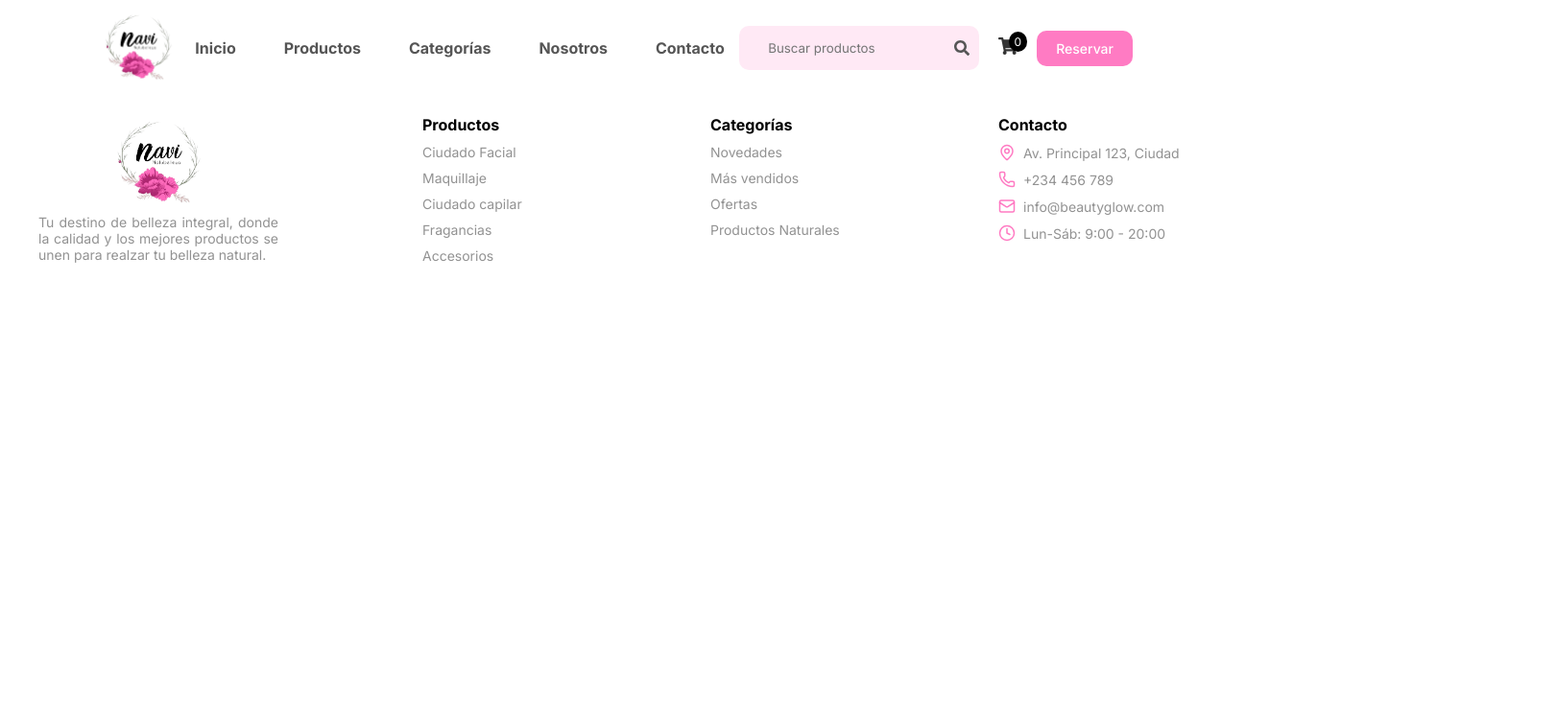
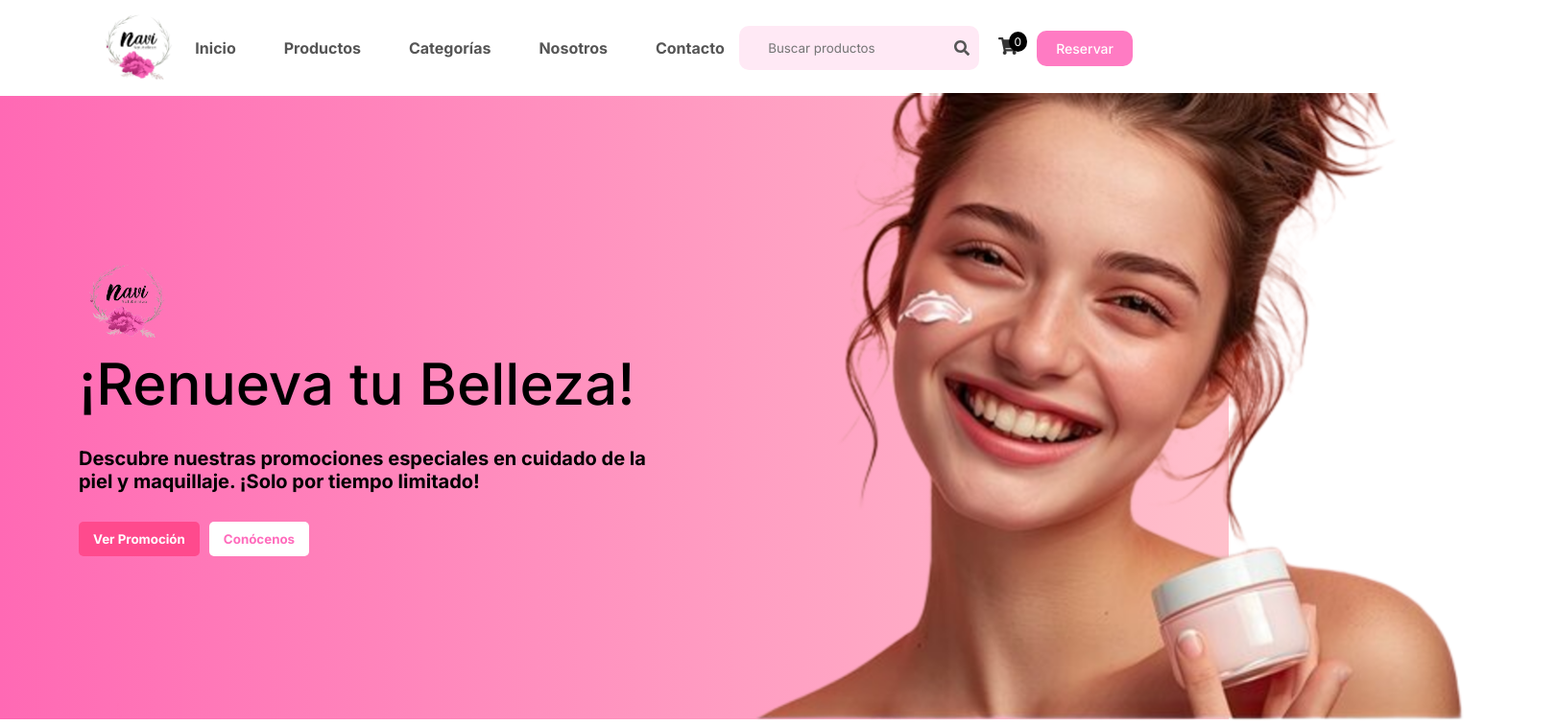
Before and after one commit to RKSAMANIEGO/naviri-web, a React (Vite) app: page / in a window 1280 px wide. Shown: the top 756 px of the page at 96% size, 1622 px wide, since content can reach past the window. Built offline with nearby package versions, Linux system fonts and the light colour scheme.

Commit message:
avance header, footer y page principal

```diff
--- a/src/pages/home/Home.jsx
+++ b/src/pages/home/Home.jsx
@@ -1,6 +1,7 @@
+import styles from "./home.module.css";
 import Header from "../../components/header/header";
 import Footer from "../../components/footer/Footer";
-
+import SectionPrincipal from "../../pages/sectionPrincipal/SectionPrincipal";
 
 export const Home = () => {
 
@@ -8,7 +9,9 @@ export const Home = () => {
     <>
     <Header/>
 
-
+    <div id="principal">
+      <SectionPrincipal/>
+    </div>
 
 
     <Footer/>
--- /dev/null
+++ b/src/pages/home/Home.module.css
@@ -0,0 +1,3 @@
+body, html {
+    overflow-x: hidden;
+  }
--- /dev/null
+++ b/src/pages/sectionPrincipal/SectionPrincipal.jsx
@@ -0,0 +1,29 @@
+import styles from "./SectionPrincipal.module.css";
+
+const SectionPrincipal = () => {
+
+  return (
+    <div className={styles.carrusel}>
+        <div className={styles.contenido}>
+            <img src="/src/assets/image/logo-navi.png" className={styles.logo}/>
+            <h1 className={styles.titulo}>
+            ¡Renueva tu Belleza!
+            </h1>
+            <p className={styles.descripcion}>
+                Descubre nuestras promociones especiales en cuidado de la piel
+                y maquillaje. ¡Solo por tiempo limitado!
+            </p>
+
+            <div className={styles.buttons}>
+                <button className={styles.promobutton}>Ver Promoción</button>
+                <button className={styles.conocebutton}>Conócenos</button>
+            </div>
+
+            </div>
+            <img src="/src/assets/image/mujer.png" className={styles.model} alt="Modelo"/>
+    </div>
+  );
+
+};
+
+export default SectionPrincipal;
--- /dev/null
+++ b/src/pages/sectionPrincipal/SectionPrincipal.module.css
@@ -0,0 +1,76 @@
+* {
+    margin: 0;
+    padding: 0;
+    box-sizing: border-box;
+    font-family: Inter, "san-serif";
+}
+
+
+.carrusel{
+    display: flex;
+    align-items: center;
+    justify-content: space-between;
+    background: linear-gradient(to right, #ff69b4, #ffc0cb);
+    padding: 2rem;
+    height: 650px;
+}
+
+.contenido{
+    text-align: left;
+    width: 50%;
+    margin-left: 50px;
+}
+
+.logo {
+    width: 100px;
+}
+
+.titulo {
+    font-size: 60px;
+    font-weight: 500;
+    color: #000;
+}
+
+.descripcion {
+    font-size: 20px;
+    margin-top: 30px;
+    color: #000;
+    font-weight: bold;
+}
+
+.buttons{
+    margin-top: 30px;
+}
+
+.promobutton {
+    background-color: #ff4a8d;
+    color: white;
+    font-weight: bold;
+    padding: 10px 15px;
+    border: none;
+    border-radius: 5px;
+    cursor: pointer;
+    margin-right: 10px;
+    transition: 0.2s ease-in-out;
+}
+
+.promobutton:hover {
+    background-color: #ff6bbc;
+}
+
+.conocebutton {
+    background: #fff;
+    color: #FF6BBC;
+    font-weight: bold;
+    padding: 10px 15px;
+    border: none;
+    border-radius: 5px;
+    cursor: pointer;
+}
+
+.model {
+    width: 1500px;
+    border-radius: 10px;
+    position: absolute;
+    margin-left: 90px;
+}
```
Also changed, not shown: src/api/mujer.png (added), src/assets/image/mujer.png (added).
